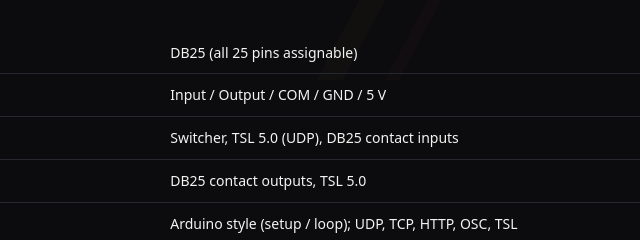
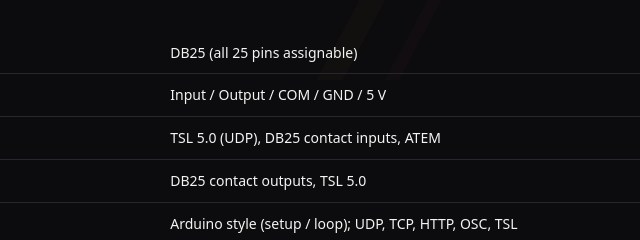
Before and after one commit to pop-kiss/pop-kiss.github.io, a plain HTML site: page kiss-1.html in a window 1280 px wide. Shown: the part 1520-1760 px from the top of the page, 315-955 px from the left. Drawn offline with Linux system fonts and the light colour scheme.

Commit message:
仕様のタリー入力の表記を変更

```diff
--- a/kiss-1.html
+++ b/kiss-1.html
@@ -104,7 +104,7 @@
   <table class="spec">
    <tr><th>Connector</th><td><span class="ja">DB25（全 25 ピンを割り当て可能）</span><span class="en">DB25 (all 25 pins assignable)</span></td></tr>
    <tr><th>Pin roles</th><td><span class="ja">入力 / 出力 / COM / GND / 5V</span><span class="en">Input / Output / COM / GND / 5 V</span></td></tr>
-   <tr><th>Tally in</th><td><span class="ja">スイッチャー、TSL 5.0（UDP）、DB25 接点入力</span><span class="en">Switcher, TSL 5.0 (UDP), DB25 contact inputs</span></td></tr>
+   <tr><th>Tally in</th><td><span class="ja">TSL 5.0（UDP）、DB25 接点入力、ATEM</span><span class="en">TSL 5.0 (UDP), DB25 contact inputs, ATEM</span></td></tr>
    <tr><th>Tally out</th><td><span class="ja">DB25 接点出力、TSL 5.0</span><span class="en">DB25 contact outputs, TSL 5.0</span></td></tr>
    <tr><th>Script</th><td><span class="ja">Arduino 風（setup / loop）、UDP・TCP・HTTP・OSC・TSL</span><span class="en">Arduino style (setup / loop); UDP, TCP, HTTP, OSC, TSL</span></td></tr>
    <tr><th>MCU</th><td><span class="ja">ESP32-S3（USB-C から自作ファームを自由に書き込み可能）</span><span class="en">ESP32-S3 (flash your own firmware freely over USB-C)</span></td></tr>
```
